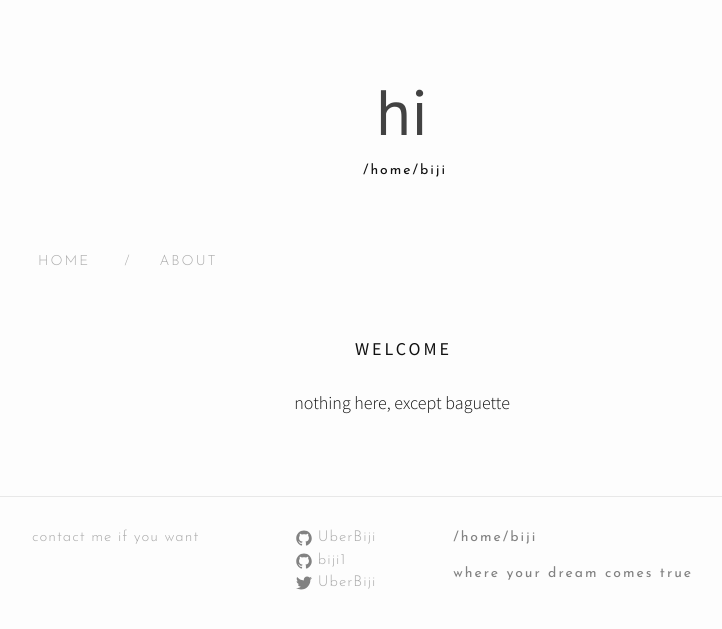
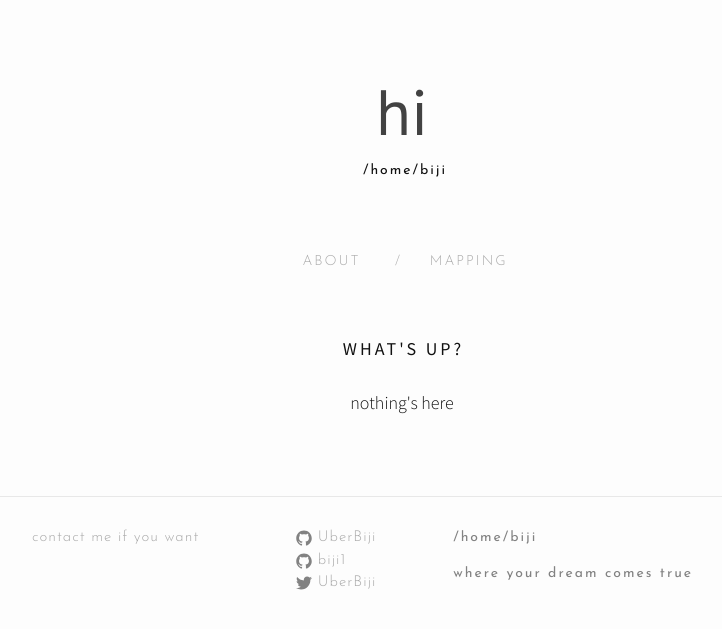
Before and after one commit to biji1/biji1.github.io, a Jekyll site: the page built from index.html, in a window 1280 px wide. Shown: the top 629 px of the page, without its empty margins (238-960 px from the left). Built offline with Jekyll 4.4.1, drawn with Linux system fonts in a browser that asks for light colours; nearby versions of some CDN libraries; the list of posts is cut into pages by our own code.

Commit message:
init style and page structure

```diff
--- a/_includes/header.html
+++ b/_includes/header.html
@@ -1,13 +1,13 @@
 
 <div class="wrapper">
-  <center> <a href="/index.html"><div class="site-title">   {{site.title}} </div></a></center>
+  <center> <a href="{{ site.url }}"><div class="site-title">   {{site.title}} </div></a></center>
 </div>
 <div class="wrapper site-description">
 <center>  {{site.description}} </center>
 </div>
 <div class="wrapper">
   <div class="trigger site-navigation">
-    <a class="page-link" href="{{site.url}}{{site.baseurl}}">HOME</a>
+    <a class="page-link" href="{{ site.url }}">about</a>
 
     {% for sitePage in site.pages %}
     {% if sitePage.title %}
--- a/_posts/2017-07-25-welcome-to-jekyll.markdown
+++ b/_posts/2017-07-25-welcome-to-jekyll.markdown
@@ -2,7 +2,7 @@
 layout: post
 title:  "Welcome to Jekyll!"
 date:   2017-07-25 16:28:09 +0200
-categories: jekyll update
+categories: mapping
 ---
 You’ll find this post in your `_posts` directory. Go ahead and edit it and re-build the site to see your changes. You can rebuild the site in many different ways, but the most common way is to run `jekyll serve`, which launches a web server and auto-regenerates your site when a file is updated.
 
--- a/css/style.scss
+++ b/css/style.scss
@@ -402,6 +402,7 @@ pre {
   font-family: 'Josefin Sans';
   font-weight: 300;
   padding-top: 5em;
+  text-align: center;
 }
 .page-title {
   text-transform: uppercase;
--- a/index.html
+++ b/index.html
@@ -6,11 +6,11 @@ layout: default
 
   <div class="post postContent">
       <div class="postTitle">
-        Welcome
+        What's up?
       </div>
       <br/>
       <div class="postExt">
-        nothing here, except baguette
+        nothing's here
       </div>
   </div>
 
```
Also changed, not shown: about.md (deleted, +0 -8 lines), mapping.md (added, +10 -0 lines), 1 other file.
